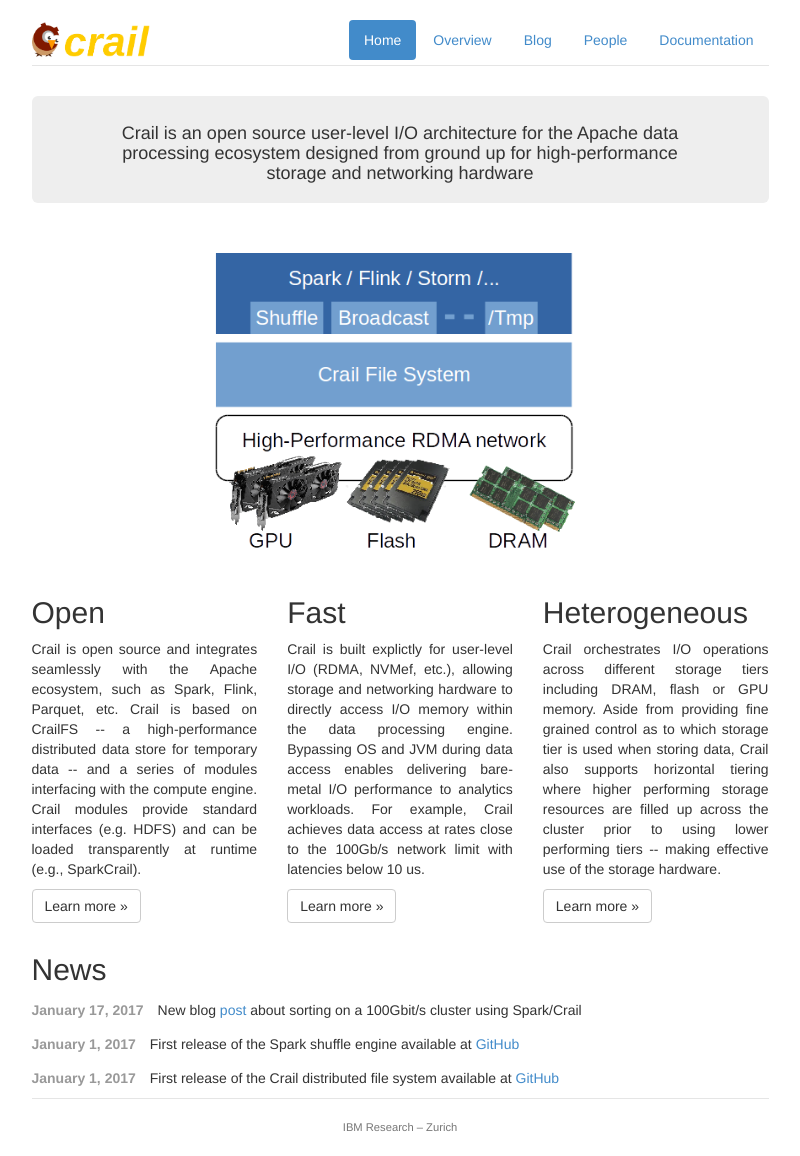
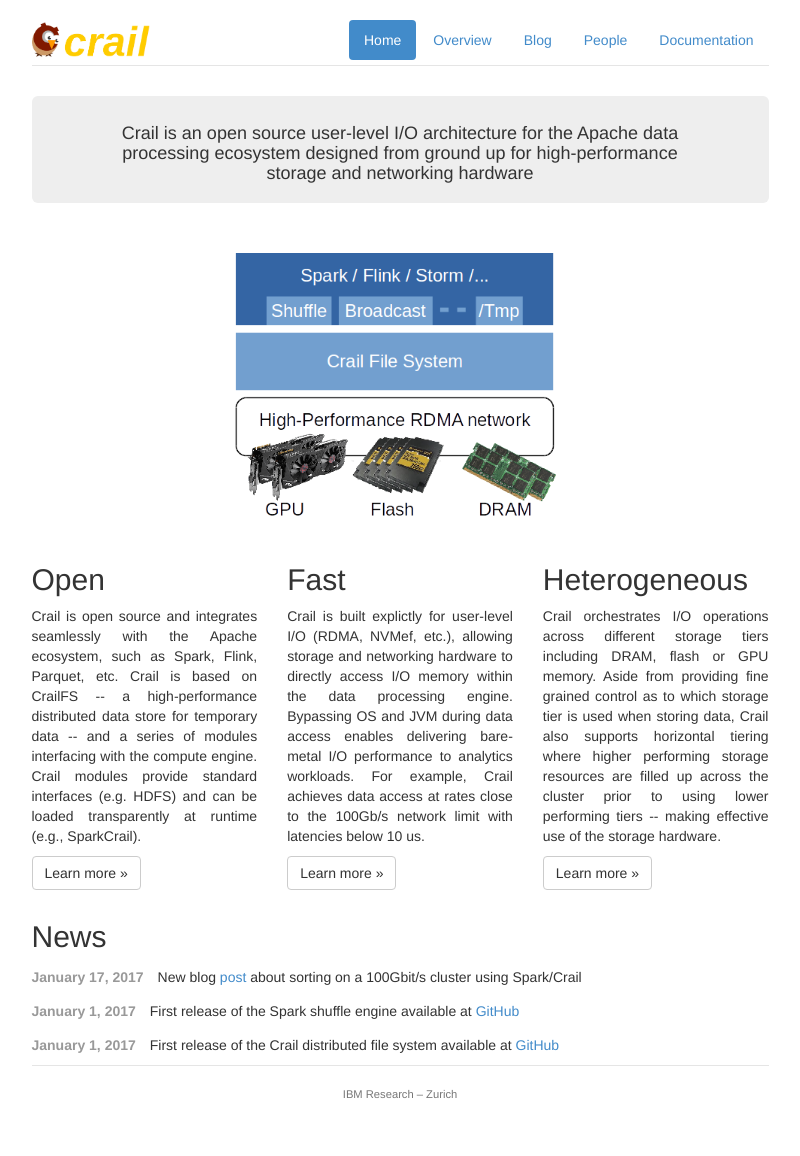
Before and after one commit to apache/incubator-crail-website, a Jekyll site: the page built from index.html, in a window 1280 px wide. Shown: the whole page, without its empty margins (240-1040 px from the left). Built offline with Jekyll 4.4.1, drawn with Linux system fonts in a browser that asks for light colours; after the commit the page ends 1123 px from its top, so only the background shows below that.

Commit message:
Update index.html

```diff
--- a/index.html
+++ b/index.html
@@ -10,7 +10,7 @@
 <br>
 <div>
 <center>
-<img src="{{ site.base }}/img/crail_stack2.png" align="middle" style="width: 370px; text-align:center;">
+<img src="{{ site.base }}/img/crail_stack2.png" align="middle" style="width: 330px; text-align:center;">
 </center>
 </div>
 <br>
```
